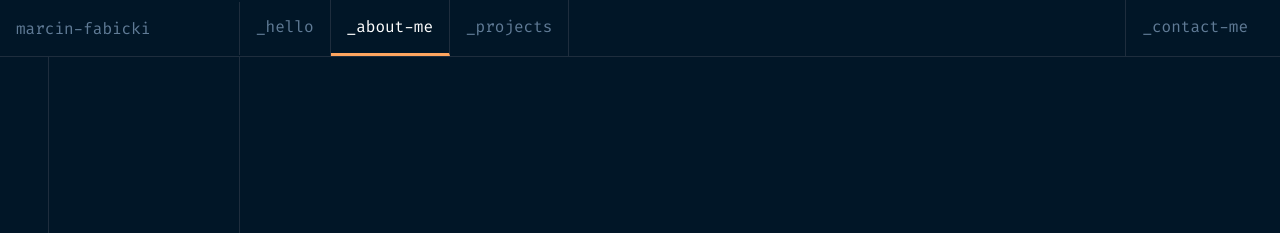
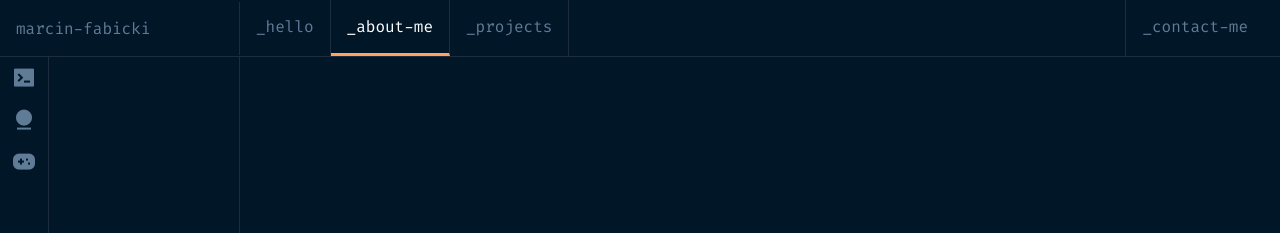
Before and after one commit to Fabi0o/portfolio, a Next.js app: page /about in a window 1280 px wide. Shown: the top 233 px of the page. Built offline with nearby package versions, Linux system fonts and the light colour scheme.

Commit message:
add icons with hover effect to menu on about me page

```diff
--- a/components/AboutMeMenu.tsx
+++ b/components/AboutMeMenu.tsx
@@ -3,7 +3,11 @@ import styles from "@/styles/AboutMeMenu.module.scss";
 const AboutMeMenu = () => {
   return (
     <div className={styles.container}>
-      <div className={styles.menu}></div>
+      <div className={styles.menu}>
+        <i className="ri-terminal-box-fill"></i>
+        <i className="ri-user-4-fill"></i>
+        <i className="ri-gamepad-fill"></i>{" "}
+      </div>
       <div className={styles.topContent}></div>
       <div className={styles.bottomContent}></div>
     </div>
--- a/styles/AboutMeMenu.module.scss
+++ b/styles/AboutMeMenu.module.scss
@@ -7,7 +7,19 @@
 }
 
 .menu {
+  align-items: center;
+  color: $secondary-color-grey;
+  display: flex;
+  flex-direction: column;
+  font-size: 1.5rem;
   grid-row: 1 / -1;
+  & > * {
+    padding: 0.5rem;
+    &:hover {
+      color: $secondary-color-white;
+      cursor: pointer;
+    }
+  }
 }
 
 .topContent,
```
